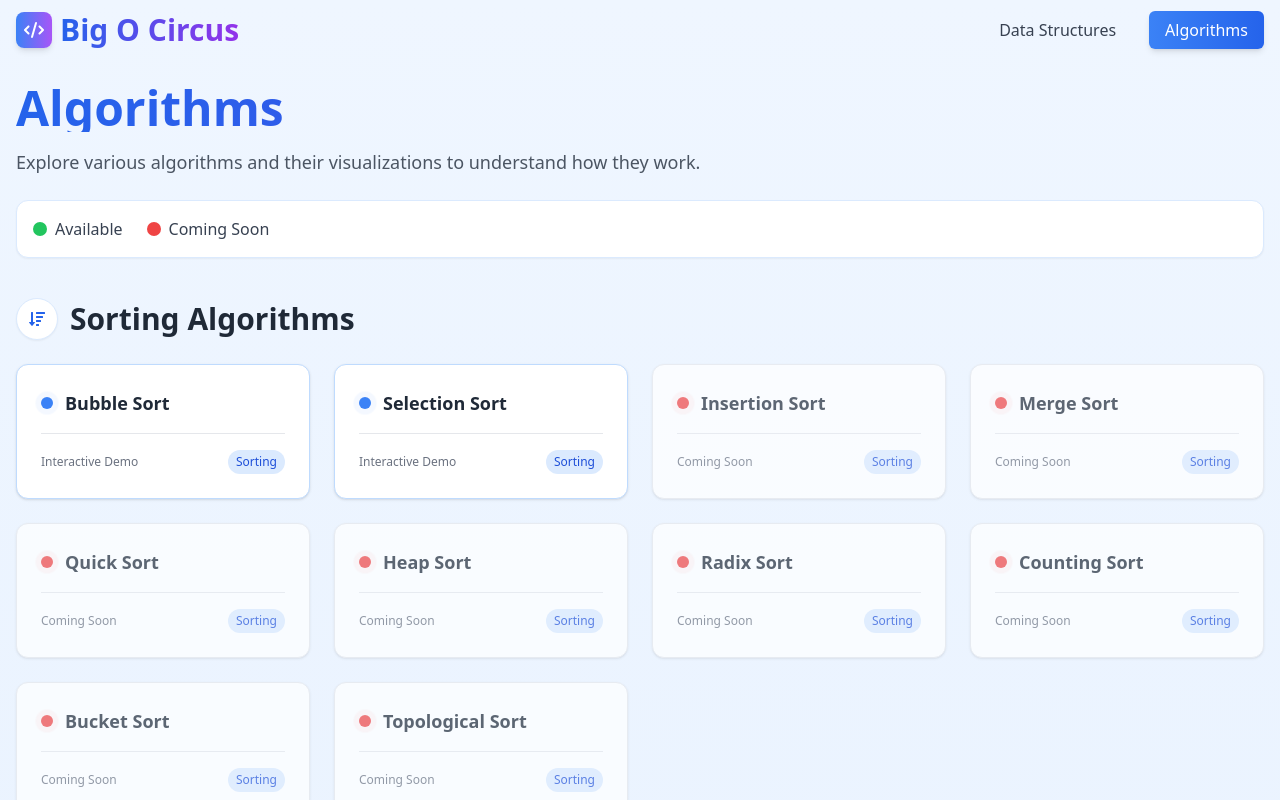
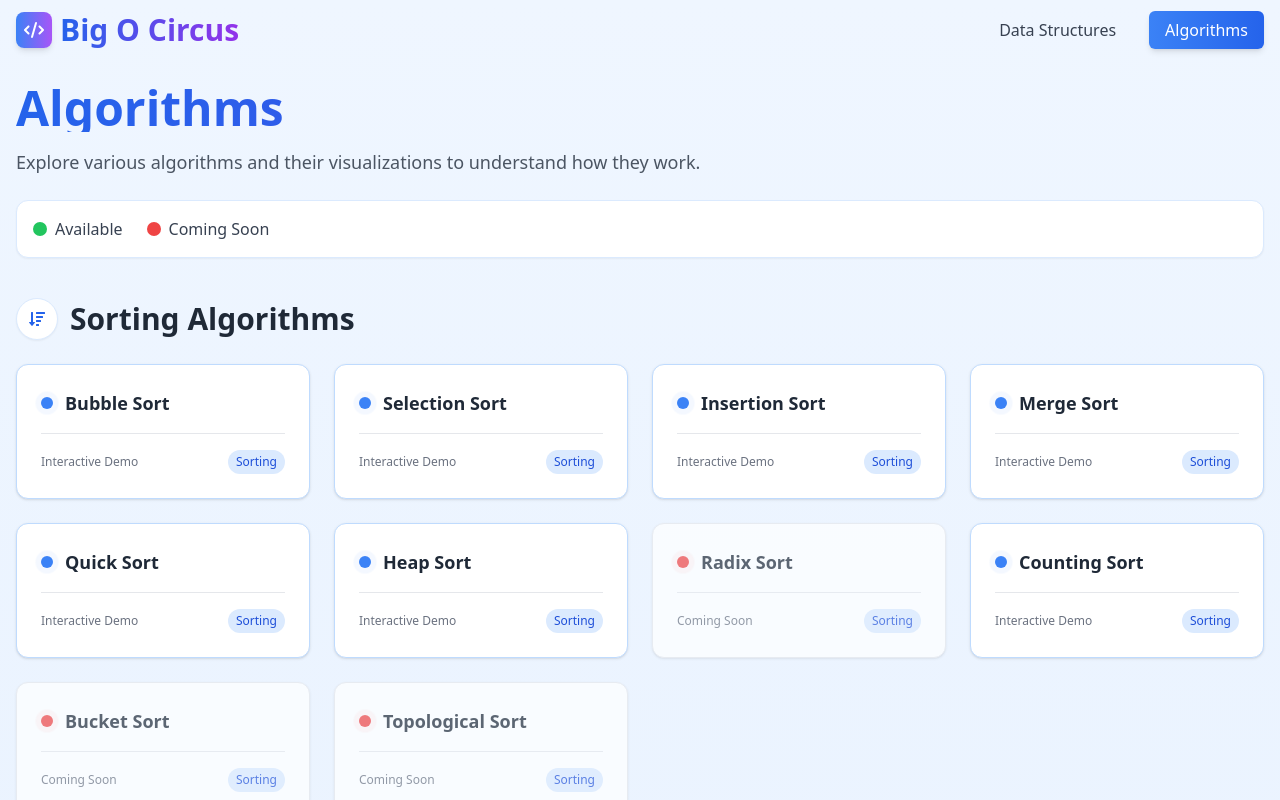
Before and after one commit to imkuldeepahlawat/Big-O-Circus, a React (Vite) app: page /algorithms in a window 1280 px wide. Built offline with nearby package versions, Linux system fonts and the light colour scheme.

Commit message:
feat: route 7 existing algorithm implementations and KD-Tree DS

```diff
--- a/src/helpers/contsant.ts
+++ b/src/helpers/contsant.ts
@@ -1,7 +1,7 @@
 export const dataStructuresComponentLinkList: componentLinkTT[] = [
   // Basic Data Structures
   {
-    color: 'red',
+    color: 'green',
     name: 'Array',
     path: '',
     tooltip: '',
@@ -289,11 +289,11 @@ export const dataStructuresComponentLinkList: componentLinkTT[] = [
     link: 'http://kuldeepahlawat.in',
   },
   {
-    color: 'red',
+    color: 'green',
     name: 'K-d Tree',
     path: '',
     tooltip: '',
-    link: 'http://kuldeepahlawat.in',
+    link: 'ds-kd-tree',
   },
   {
     color: 'red',
@@ -497,32 +497,32 @@ export const algorithmsCompoentLinkList: componentLinkTT[] = [
     link: 'algo-selection-sort',
   },
   {
-    color: 'red',
+    color: 'green',
     name: 'Insertion Sort',
     path: '',
     tooltip: '',
-    link: 'http://kuldeepahlawat.in',
+    link: 'algo-insertion-sort',
   },
   {
-    color: 'red',
+    color: 'green',
     name: 'Merge Sort',
     path: '',
     tooltip: '',
-    link: 'http://kuldeepahlawat.in',
+    link: 'algo-merge-sort',
   },
   {
-    color: 'red',
+    color: 'green',
     name: 'Quick Sort',
     path: '',
     tooltip: '',
-    link: 'http://kuldeepahlawat.in',
+    link: 'algo-quick-sort',
   },
   {
-    color: 'red',
+    color: 'green',
     name: 'Heap Sort',
     path: '',
     tooltip: '',
-    link: 'http://kuldeepahlawat.in',
+    link: 'algo-heap-sort',
   },
   {
     color: 'red',
@@ -532,11 +532,11 @@ export const algorithmsCompoentLinkList: componentLinkTT[] = [
     link: 'http://kuldeepahlawat.in',
   },
   {
-    color: 'red',
+    color: 'green',
     name: 'Counting Sort',
     path: '',
     tooltip: '',
-    link: 'http://kuldeepahlawat.in',
+    link: 'algo-counting-sort',
   },
   {
     color: 'red',
@@ -548,18 +548,18 @@ export const algorithmsCompoentLinkList: componentLinkTT[] = [
 
   // Searching Algorithms
   {
-    color: 'red',
+    color: 'green',
     name: 'Linear Search',
     path: '',
     tooltip: '',
-    link: 'http://kuldeepahlawat.in',
+    link: 'algo-linear-search',
   },
   {
-    color: 'red',
+    color: 'green',
     name: 'Binary Search',
     path: '',
     tooltip: '',
-    link: 'http://kuldeepahlawat.in',
+    link: 'algo-binary-search',
   },
   {
     color: 'red',
--- a/src/routes/index.tsx
+++ b/src/routes/index.tsx
@@ -20,6 +20,11 @@ const BinaryTreeDataStructure = lazy(
   () => import('@/components/data-structures/BinaryTreeDataStructure')
 );
 
+// More Data Structures
+const KDTreeDataStructure = lazy(
+  () => import('@/components/data-structures/KDTreeDataStructure')
+);
+
 // Algorithms
 const BfsAlgorithmCircus = lazy(
   () => import('@/components/algorithms/BfsAlgorithmCircus')
@@ -32,6 +37,27 @@ const BubbleSortCircus = lazy(
 );
 const SelectionSortAlgorithmCircus = lazy(
   () => import('@/components/algorithms/SelectionSortAlgorithmCircus')
+);
+const InsertionSortCircus = lazy(
+  () => import('@/components/algorithms/InsertionSortCircus')
+);
+const MergeSortCircus = lazy(
+  () => import('@/components/algorithms/MergeSortCircus')
+);
+const QuickSortCircus = lazy(
+  () => import('@/components/algorithms/QuickSortCircus')
+);
+const HeapSortCircus = lazy(
+  () => import('@/components/algorithms/HeapSortCircus')
+);
+const CountingSortCircus = lazy(
+  () => import('@/components/algorithms/CountingSortCircus')
+);
+const BinarySearchCircus = lazy(
+  () => import('@/components/algorithms/BinarySearchCircus')
+);
+const LinearSearchCircus = lazy(
+  () => import('@/components/algorithms/LinearSearchCircus')
 );
 
 // Pages
@@ -82,6 +108,10 @@ const routes: RouteObject[] = [
         path: 'ds-binary-tree',
         element: withSuspense(BinaryTreeDataStructure),
       },
+      {
+        path: 'ds-kd-tree',
+        element: withSuspense(KDTreeDataStructure),
+      },
 
       // Algorithms routes
       {
@@ -103,6 +133,34 @@ const routes: RouteObject[] = [
       {
         path: 'algo-selection-sort',
         element: withSuspense(SelectionSortAlgorithmCircus),
+      },
+      {
+        path: 'algo-insertion-sort',
+        element: withSuspense(InsertionSortCircus),
+      },
+      {
+        path: 'algo-merge-sort',
+        element: withSuspense(MergeSortCircus),
+      },
+      {
+        path: 'algo-quick-sort',
+        element: withSuspense(QuickSortCircus),
+      },
+      {
+        path: 'algo-heap-sort',
+        element: withSuspense(HeapSortCircus),
+      },
+      {
+        path: 'algo-counting-sort',
+        element: withSuspense(CountingSortCircus),
+      },
+      {
+        path: 'algo-binary-search',
+        element: withSuspense(BinarySearchCircus),
+      },
+      {
+        path: 'algo-linear-search',
+        element: withSuspense(LinearSearchCircus),
       },
 
       // Catch-all route for 404
```
